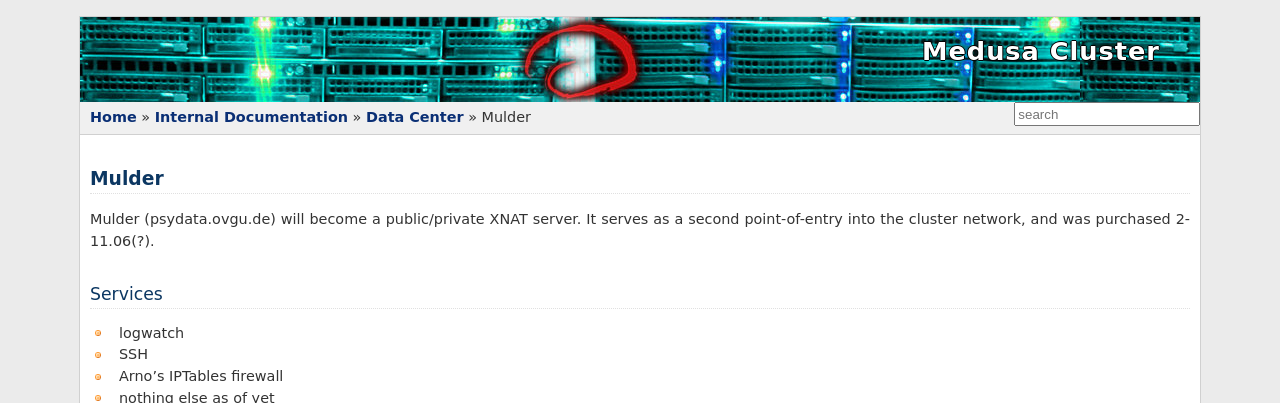
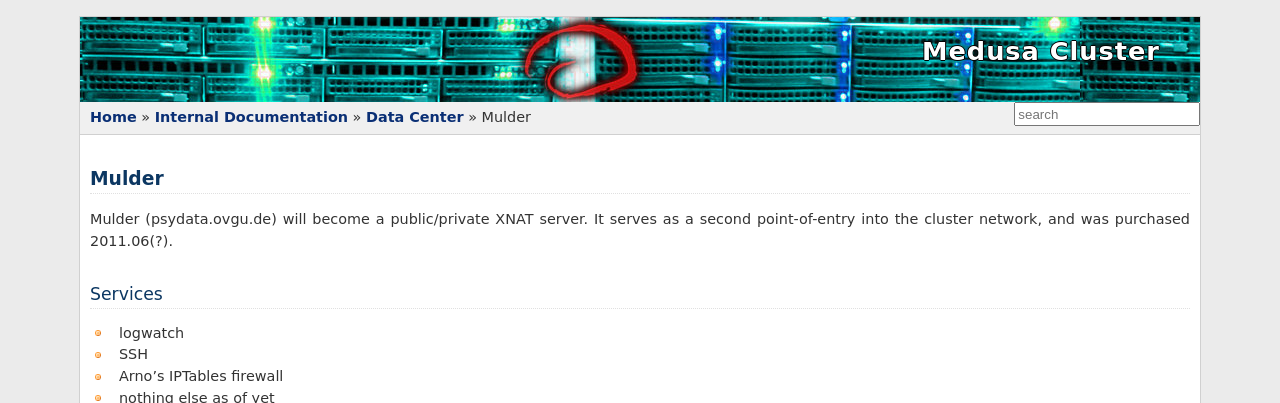
Before and after one commit to psychoinformatics-de/ipsy-docs, a Sphinx documentation site: the page built from source/internal/data_center/mulder.rst, in a window 1280 px wide. Shown: the top 403 px of the page. Built offline with Sphinx 7.4.7, drawn with Linux system fonts in a browser that asks for light colours; formulas are drawn with MathJax 3.

Commit message:
Fix typo for Mulder's age.

```diff
--- a/source/internal/data_center/mulder.rst
+++ b/source/internal/data_center/mulder.rst
@@ -6,7 +6,7 @@
 ******
 Mulder (psydata.ovgu.de) will become a public/private XNAT server. It
 serves as a second point-of-entry into the cluster network, and was
-purchased 2-11.06(?).
+purchased 2011.06(?).
 
 Services
 ========
```
